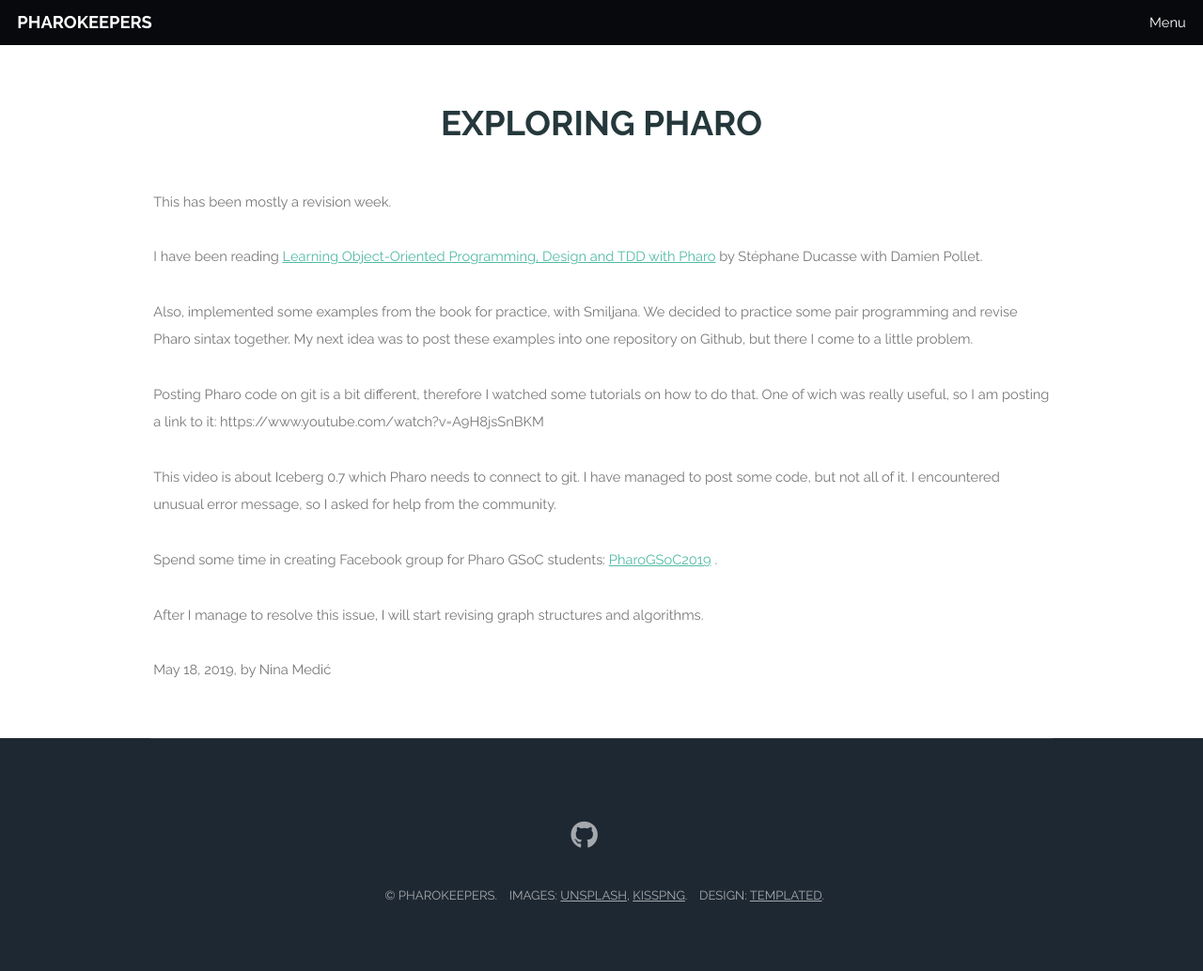
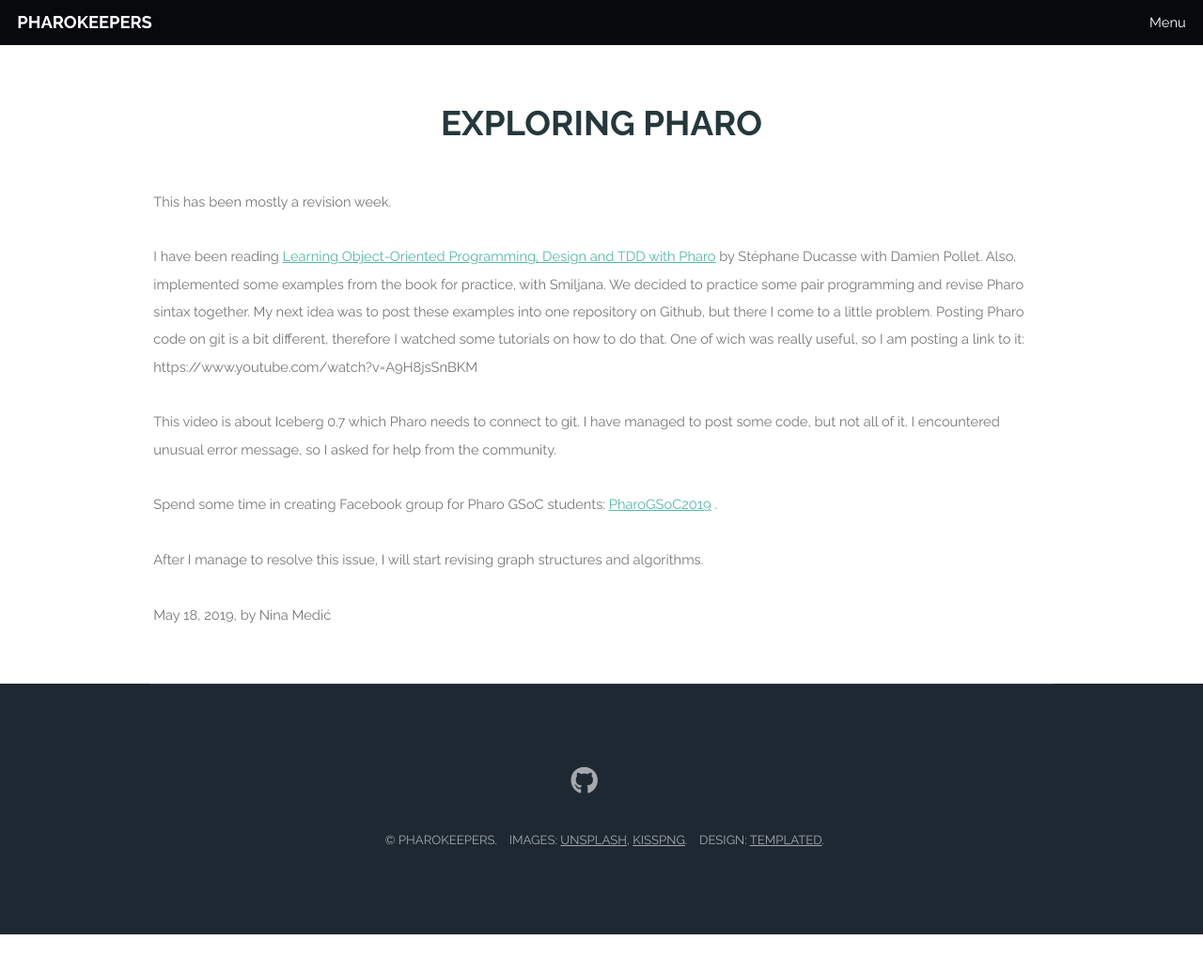
Before and after one commit to Pharokeepers/pharokeepers.github.io, a Jekyll site: the page built from _posts/2019-05-18-Nina_Second_Week.markdown, in a window 1280 px wide and 1053 px high. Shown: the top 1034 px of the window at 94% size. Built offline with Jekyll 4.4.1, drawn with Linux system fonts in a browser that asks for light colours; comment, search, counter and statistics services are not loaded.

```diff
--- a/_posts/2019-05-18-Nina_Second_Week.markdown
+++ b/_posts/2019-05-18-Nina_Second_Week.markdown
@@ -10,8 +10,7 @@ comments: true
 
 This has been mostly a revision week.
 
-I have been reading [Learning Object-Oriented Programming, Design and TDD with Pharo](http://files.pharo.org/books-pdfs/learning-oop/2018-04-01-LearningOOP.pdf) by Stéphane Ducasse with Damien Pollet.
-<p>Also, implemented some examples from the book for practice, with Smiljana. We decided to practice some pair programming and revise Pharo sintax together. My next idea was to post these examples into one repository on Github, but there I come to a little problem.</p>
+I have been reading [Learning Object-Oriented Programming, Design and TDD with Pharo](http://files.pharo.org/books-pdfs/learning-oop/2018-04-01-LearningOOP.pdf) by Stéphane Ducasse with Damien Pollet. Also, implemented some examples from the book for practice, with Smiljana. We decided to practice some pair programming and revise Pharo sintax together. My next idea was to post these examples into one repository on Github, but there I come to a little problem.
 Posting Pharo code on git is a bit different, therefore I watched some tutorials on how to do that. One of wich was really useful, so I am posting a link to it: https://www.youtube.com/watch?v=A9H8jsSnBKM
 <p>This video is about Iceberg 0.7 which Pharo needs to connect to git. I have managed to post some code, but not all of it. I encountered unusual error message, so I asked for help from the community.</p>
 
```
